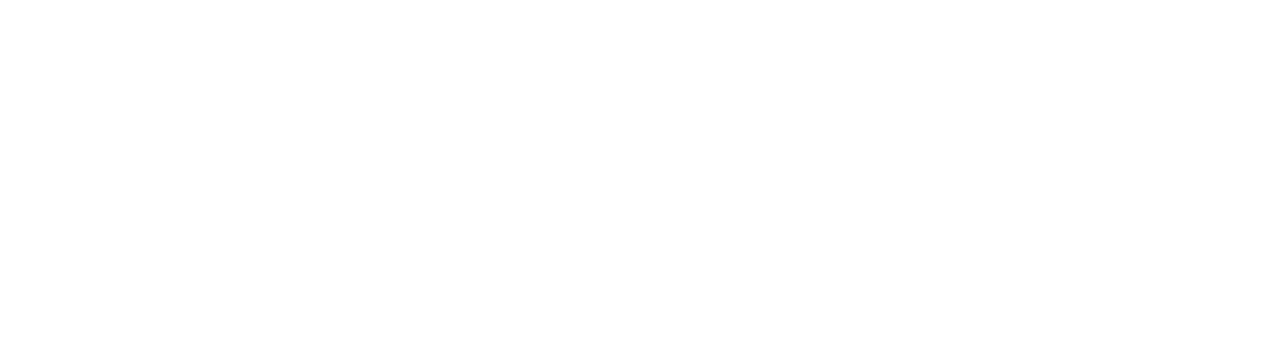
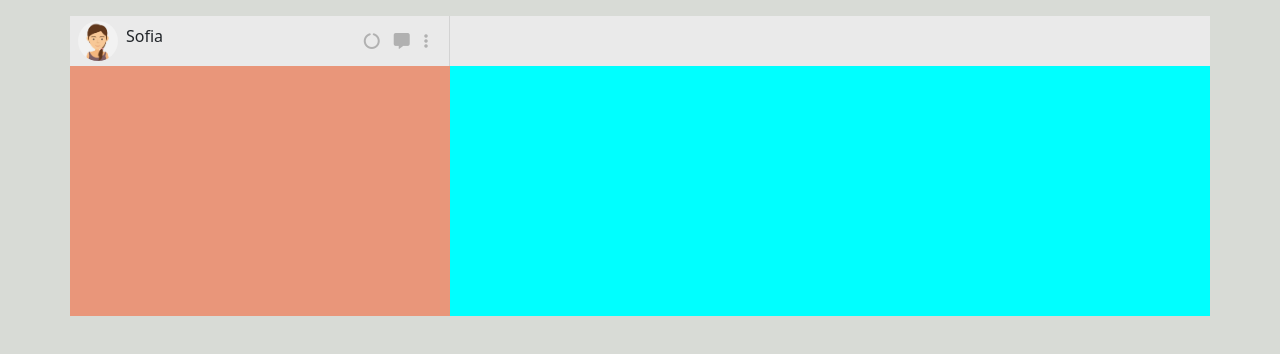
Before and after one commit to N1kola0s/vue-boolzapp, a plain HTML site: page index.html in a window 1280 px wide. Drawn offline with nearby package versions, Linux system fonts and the light colour scheme.

Commit message:
add top bar with icons in left sidebar

```diff
--- a/assets/css/style.css
+++ b/assets/css/style.css
@@ -0,0 +1,70 @@
+*{
+    margin:0;
+    padding:0;
+    box-sizing: border-box;
+}
+
+
+img{
+    width: 100%;
+}
+
+body{
+    background-color: #D8DBD6;
+}
+
+
+.container{
+
+    height: 662px;
+    margin:1rem auto;
+
+}
+
+
+.row>*{
+    padding:0;
+}
+
+.left_side{
+    background-color:darksalmon;
+    height: 300px;
+
+}
+
+.right_side{
+    background-color: aqua;
+}
+
+.top_bar{
+    height: 50px;
+    width: 100%;
+    background-color: #EAEAEA;
+
+}
+
+.left_side>.top_bar{
+    border-right: 1px solid lightgray;
+
+}
+
+
+.left_side i {
+    padding: 0 5px;
+}
+
+
+.left_side .el_icons{
+    margin: 0 1rem;
+    color:#B1B1B1;
+}
+
+.user_icon{
+    height: 40px;
+    width: 40px;
+    margin: 0 0.5rem;
+}
+
+.user_icon>img{
+    border-radius: 50%;
+}
--- a/index.html
+++ b/index.html
@@ -19,6 +19,49 @@
 </head>
 <body>
 
+    <main id="site_main">
+
+        <div class="container">
+            <div class="row ">
+
+                <div class="left_side col-4">
+                    <div class="top_bar d-flex align-items-center justify-content-between">
+                        <div class="d-flex flex-columns align-items-center">
+                            <div class="user_icon">
+                                <img src="./assets/img/avatar_io.jpg" alt="user_name">
+                            </div>
+                            <h6>Sofia</h6>
+                        </div>
+
+                        <div class="el_icons">
+                            <i class="fa-solid fa-circle-notch"></i>
+                            <i class="fa-solid fa-message"></i>
+                            <i class="fa-solid fa-ellipsis-vertical"></i>
+                        </div>
+
+                    </div>
+                    <!-- /.top_bar -->
+
+                </div>
+                <!-- /.col-4 -->
+
+                <div class="right_side col-8">
+                    <div class="top_bar"></div>
+                    <!-- /.top_bar -->
+
+                </div>
+                <!-- /.col-8 -->
+            </div>
+            <!-- /.row -->
+        </div>
+        <!-- /.container -->
+
+    </main>
+    <!-- /#site_main -->
+
+
+
+
 
     <script src='https://cdn.jsdelivr.net/npm/vue@2.6.14/dist/vue.js'></script>
     <script src="./assets/js/app.js"></script>
```
